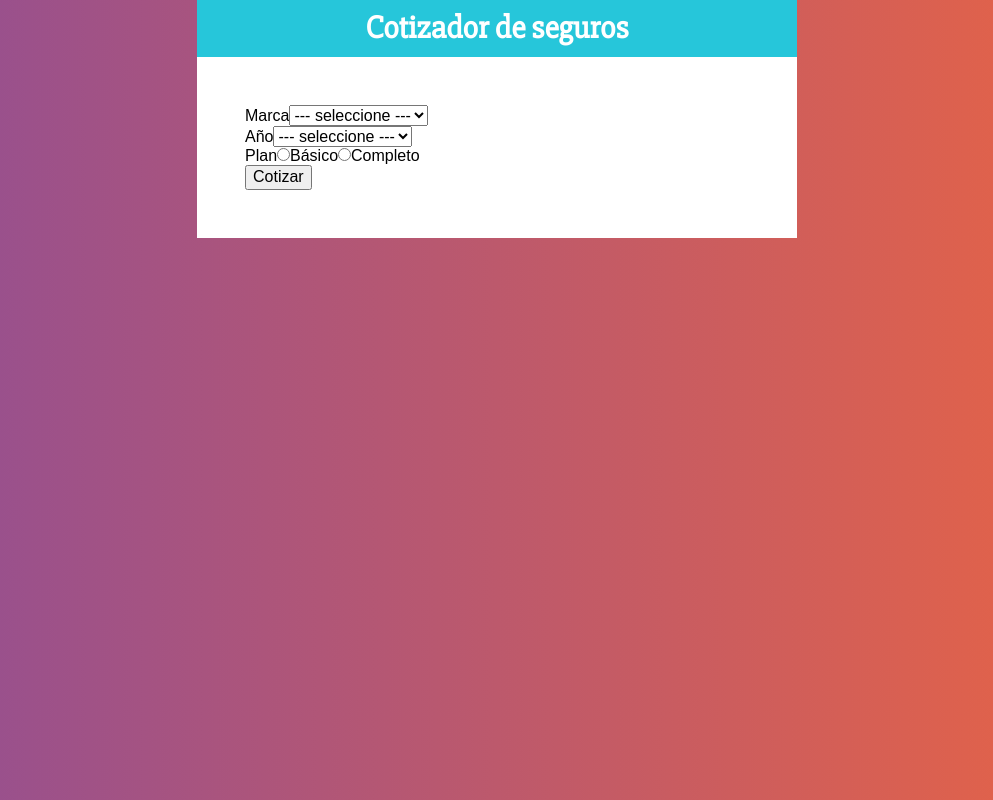
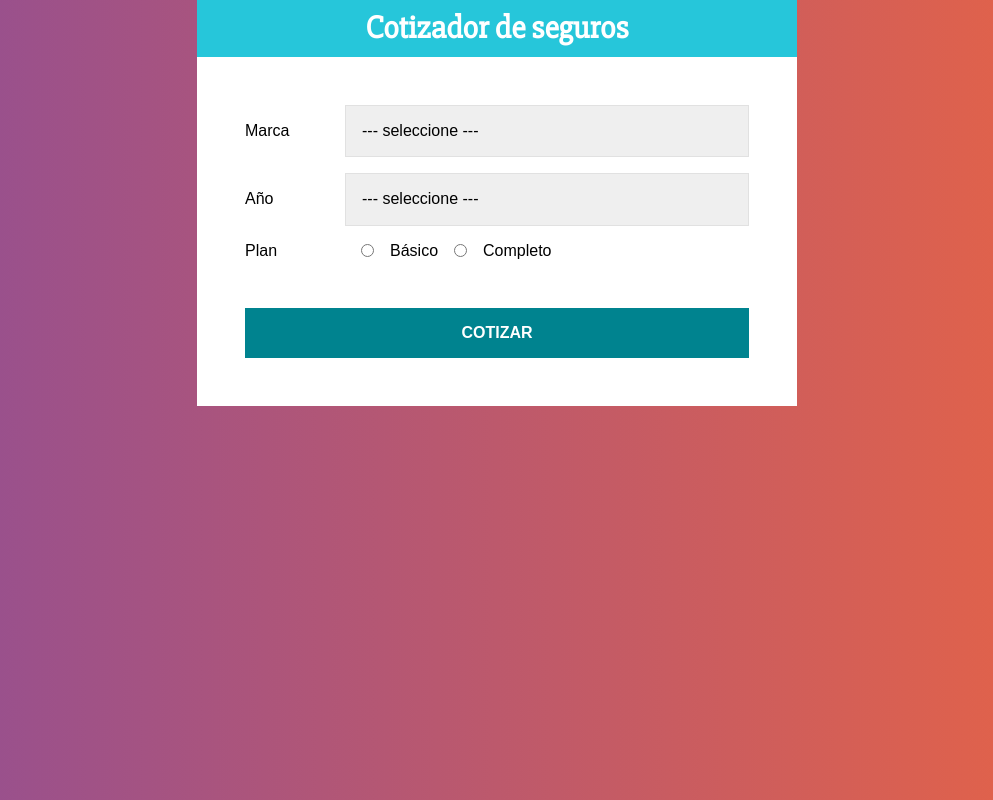
Before and after one commit to nicksiuxs/insurance-quote, a React (Create React App) app: page / in a window 1280 px wide. Shown: the whole page, without its empty margins (143-1136 px from the left). Built offline with nearby package versions, Linux system fonts and the light colour scheme.

Commit message:
ADD: styled componentes were adde to the form

```diff
--- a/src/components/Form/Form.js
+++ b/src/components/Form/Form.js
@@ -1,20 +1,62 @@
 import React from 'react';
+import styled from '@emotion/styled';
+
+const Field = styled.div`
+    display: flex;
+    margin-bottom: 1rem;
+    align-items: center;
+`;
+
+const Label = styled.label`
+    flex: 0 0 100px;
+`;
+
+const Select = styled.select`
+    display: block;
+    width: 100%;
+    padding: 1rem;
+    border: 1px solid #e1e1e1;
+    -webkit-appearance: none;
+`;
+
+const InputRadio = styled.input`
+    margin: 0 1rem;
+
+`;
+
+const Button = styled.button`
+    background-color: #00838F;
+    font-size: 16px;
+    width: 100%;
+    padding: 1rem;
+    color: #FFF;
+    text-transform: uppercase;
+    font-weight: bold;
+    border: none;
+    transition: background-color .3s ease;
+    margin-top: 2rem;
+
+    &:hover{
+        background-color: #26C6DA;
+        cursor: pointer;
+    }
+`;
 
 const Form = () => {
     return (
         <form>
-            <div>
-                <label>Marca</label>
-                <select>
+            <Field>
+                <Label>Marca</Label>
+                <Select>
                     <option value="">--- seleccione ---</option>
                     <option value="americano">Americano</option>
                     <option value="europeo">Europeo</option>
                     <option value="asiatico">Asiático</option>
-                </select>
-            </div>
-            <div>
-                <label>Año</label>
-                <select>
+                </Select>
+            </Field>
+            <Field>
+                <Label>Año</Label>
+                <Select>
                     <option value="">--- seleccione ---</option>
                     <option value="2021">2021</option>
                     <option value="2020">2020</option>
@@ -23,24 +65,24 @@
                     <option value="2017">2017</option>
                     <option value="2016">2016</option>
                     <option value="2015">2015</option>
-                </select>
-            </div>
-            <div>
-                <label>Plan</label>
-                <input
+                </Select>
+            </Field>
+            <Field>
+                <Label>Plan</Label>
+                <InputRadio
                     type="radio"
                     name="plan"
                     value="basico"
                 />Básico
-                <input
+                <InputRadio
                     type="radio"
                     name="plan"
                     value="completo"
                 />Completo
-            </div>
-            <button type ="button">Cotizar</button>
+            </Field>
+            <Button type="button">Cotizar</Button>
         </form>
-     );
+    );
 }
 
 export default Form;
```
